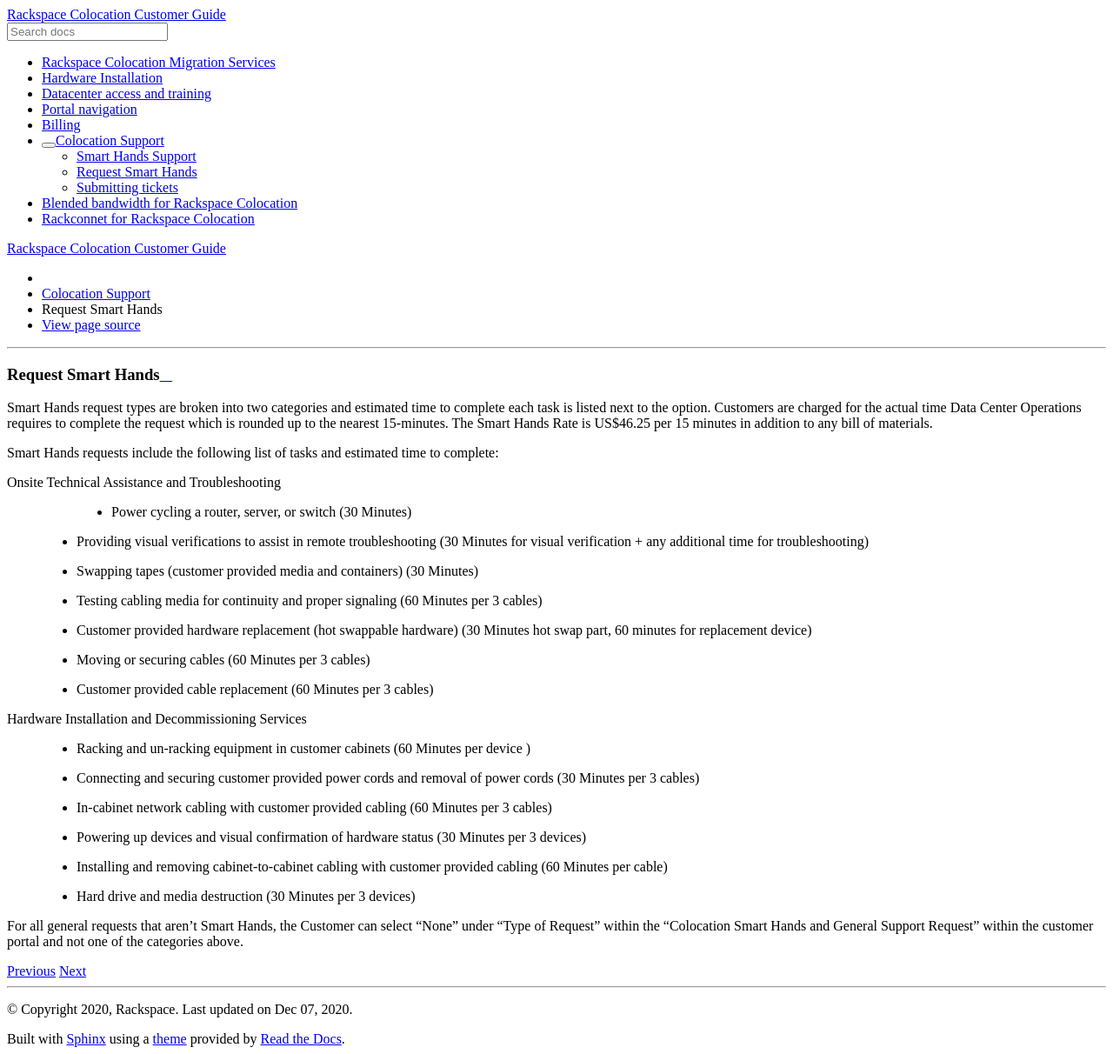
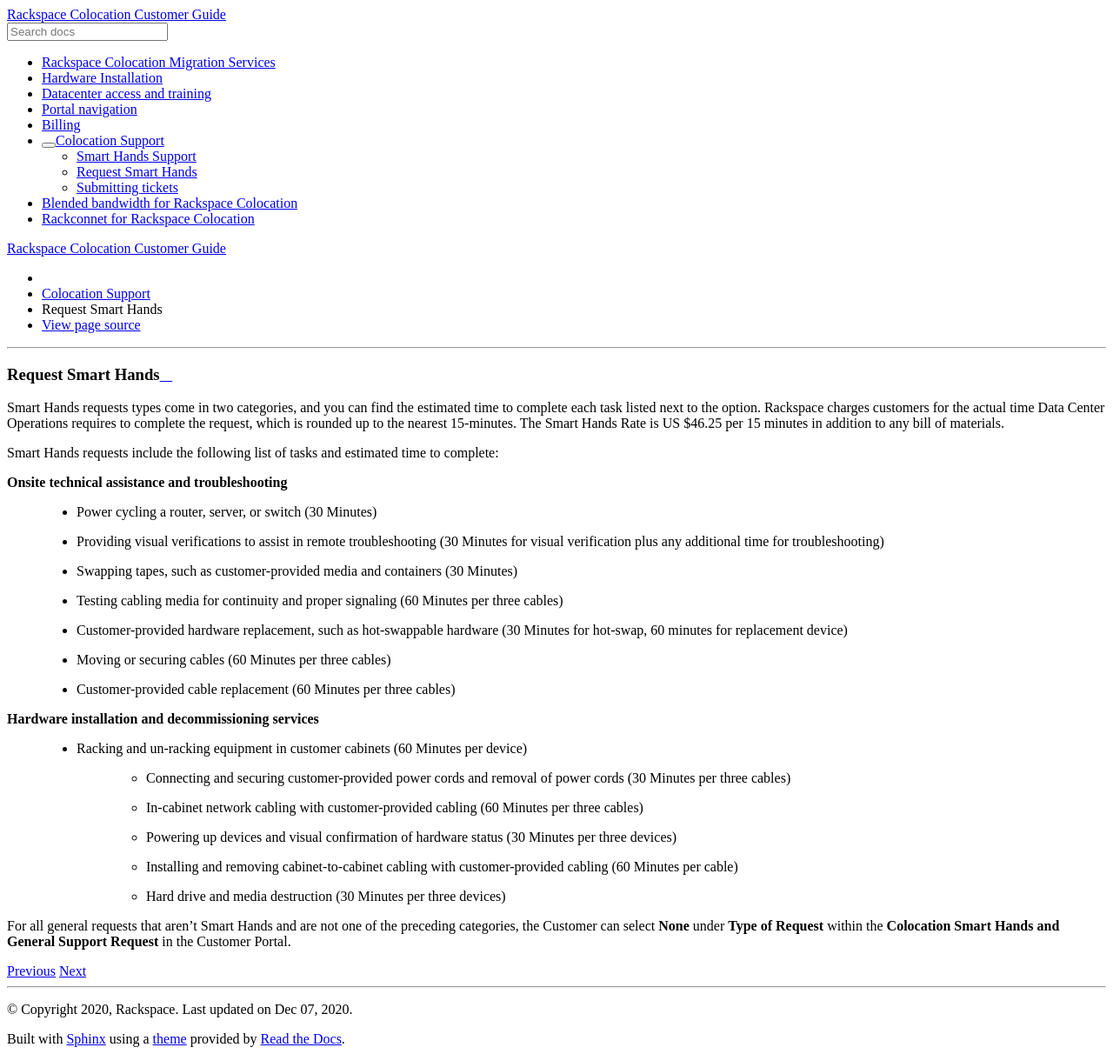
Before and after one commit to rackerlabs/docs-colocation-guide, a Sphinx documentation site: the page built from docs/colocation-support/request-smart-hands.rst, in a window 1280 px wide. Shown: the whole page at 87% size. Built offline with Sphinx 7.4.7 and the Read the Docs theme 2.0.0, drawn with Linux system fonts in a browser that asks for light colours.

Commit message:
edits
Check that last paragraph. It reads better, but I might have changed your intent.

```diff
--- a/docs/colocation-support/request-smart-hands.rst
+++ b/docs/colocation-support/request-smart-hands.rst
@@ -4,53 +4,53 @@
 Request Smart Hands
 ===================
 
-Smart Hands request types are broken into two categories and estimated time to
-complete each task is listed next to the option. Customers are charged for the
-actual time Data Center Operations requires to complete the request which is
-rounded up to the nearest 15-minutes. The Smart Hands Rate is US$46.25 per 15
+Smart Hands requests types come in two categories, and you can find the estimated time to
+complete each task listed next to the option. Rackspace charges customers for the
+actual time Data Center Operations requires to complete the request, which is
+rounded up to the nearest 15-minutes. The Smart Hands Rate is US $46.25 per 15
 minutes in addition to any bill of materials.
 
 Smart Hands requests include the following list of tasks and estimated time to
 complete:
 
-Onsite Technical Assistance and Troubleshooting
+**Onsite technical assistance and troubleshooting**
 
-	- Power cycling a router, server, or switch (30 Minutes)
+  - Power cycling a router, server, or switch (30 Minutes)
 
   - Providing visual verifications to assist in remote troubleshooting
-    (30 Minutes for visual verification + any additional time for
+    (30 Minutes for visual verification plus any additional time for
     troubleshooting)
 
-  - Swapping tapes (customer provided media and containers) (30 Minutes)
+  - Swapping tapes, such as customer-provided media and containers (30 Minutes)
+
   - Testing cabling media for continuity and proper signaling (60 Minutes
-    per 3 cables)
+    per three cables)
 
-  - Customer provided hardware replacement (hot swappable hardware) (30 Minutes
-    hot swap part, 60 minutes for replacement device)
+  - Customer-provided hardware replacement, such as hot-swappable hardware (30 Minutes
+    for hot-swap, 60 minutes for replacement device)
 
-  - Moving or securing cables (60 Minutes per 3 cables)
+  - Moving or securing cables (60 Minutes per three cables)
 
-  - Customer provided cable replacement (60 Minutes per 3 cables)
+  - Customer-provided cable replacement (60 Minutes per three cables)
 
-Hardware Installation and Decommissioning Services
+**Hardware installation and decommissioning services**
 
-	- Racking and un-racking equipment in customer cabinets (60 Minutes per device
-	  )
+  - Racking and un-racking equipment in customer cabinets (60 Minutes per device)
 
-	-	Connecting and securing customer provided power cords and removal of power
-		cords (30 Minutes per 3 cables)
+      -	Connecting and securing customer-provided power cords and removal of power
+        cords (30 Minutes per three cables)
 
-	-	In-cabinet network cabling with customer provided cabling (60 Minutes per 3
-		cables)
+      -	In-cabinet network cabling with customer-provided cabling (60 Minutes per three
+        cables)
 
-	-	Powering up devices and visual confirmation of hardware status (30 Minutes
-		per 3 devices)
+      -	Powering up devices and visual confirmation of hardware status (30 Minutes
+        per three devices)
 
-	-	Installing and removing cabinet-to-cabinet cabling with customer provided
-		cabling (60 Minutes per cable)
+      -	Installing and removing cabinet-to-cabinet cabling with customer-provided
+        cabling (60 Minutes per cable)
 
-	-	Hard drive and media destruction (30 Minutes per 3 devices)
+      -	Hard drive and media destruction (30 Minutes per three devices)
 
-For all general requests that aren’t Smart Hands, the Customer can select “None”
-under “Type of Request” within the “Colocation Smart Hands and General Support
-Request” within the customer portal and not one of the categories above.
+For all general requests that aren’t Smart Hands and are not one of the preceding
+categories, the Customer can select **None** under **Type of Request** within the
+**Colocation Smart Hands and General Support Request** in the Customer Portal.
```
